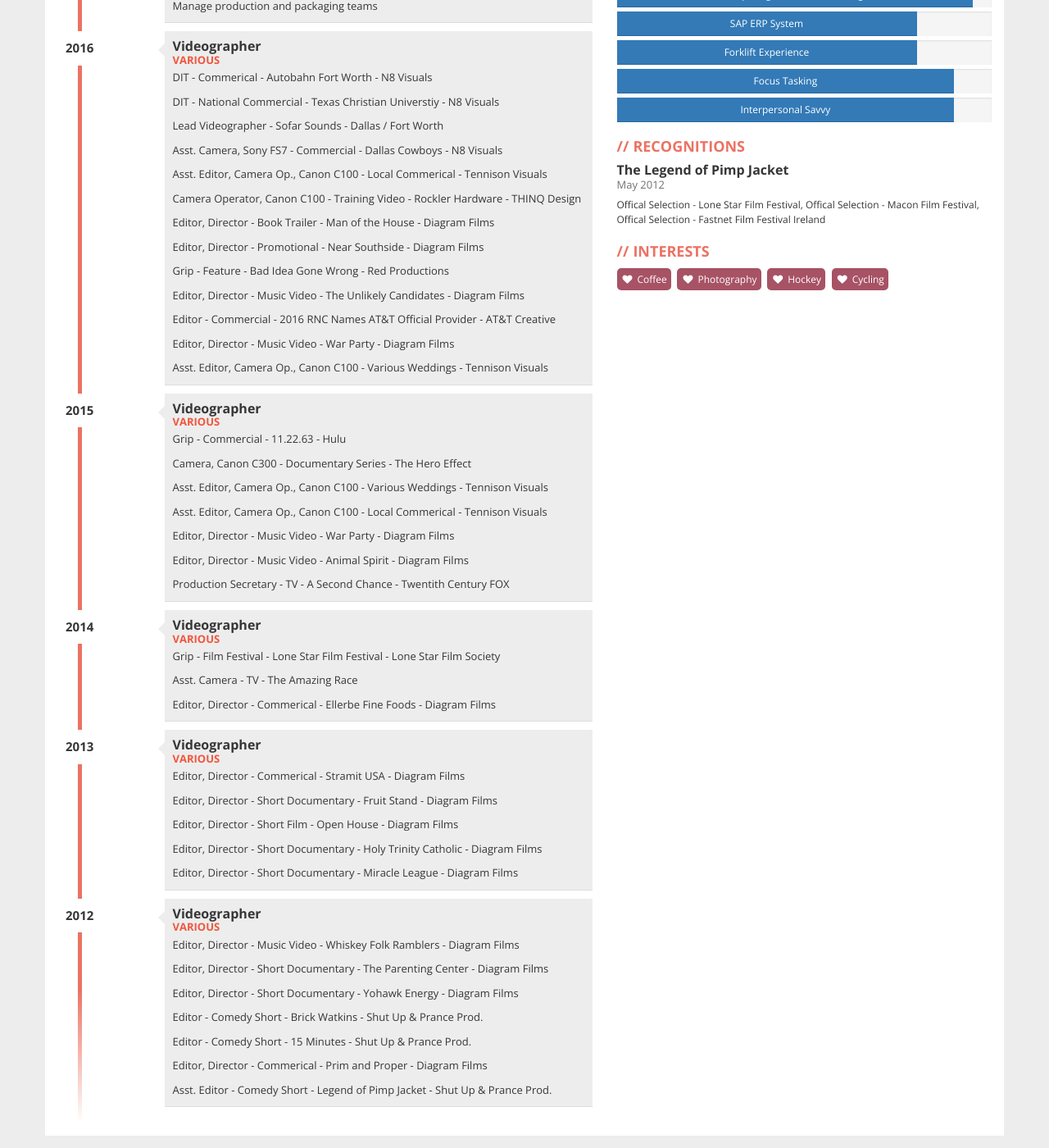
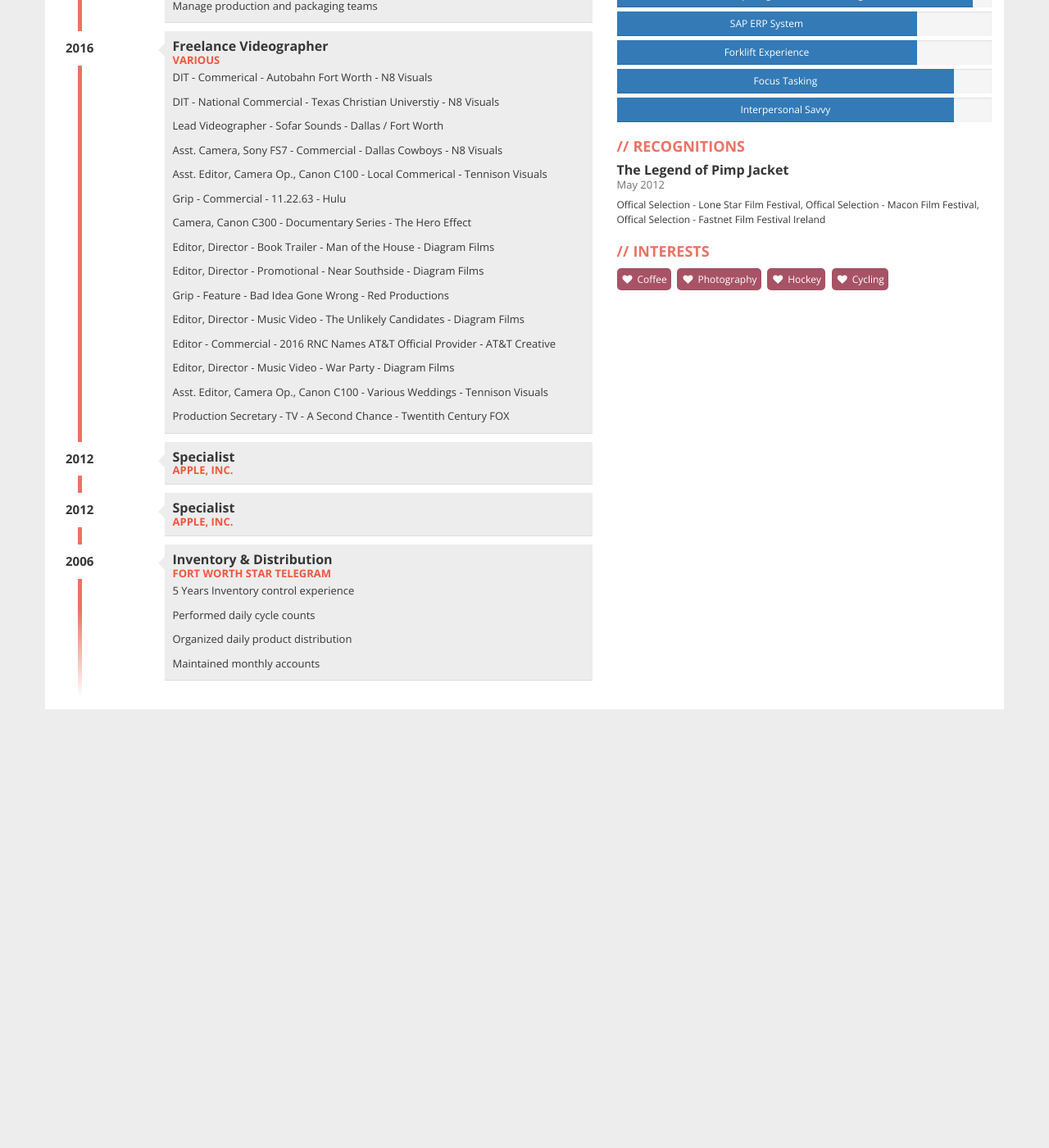
Before and after one commit to Bmbailey/Resume, a Jekyll site: the page built from index.html, in a window 1280 px wide and 1400 px high, scrolled down 608 px. Shown: the whole window at 82% size. Built offline with Jekyll 4.4.1, drawn with Linux system fonts in a browser that asks for light colours; nearby versions of some CDN libraries; after the commit the page ends 1488 px from its top, so only the background shows below that.

Commit message:
Added Star Telegram

```diff
--- a/_data/timeline.yml
+++ b/_data/timeline.yml
@@ -6,7 +6,7 @@
     - Oversee all shipping, receiving and outgoing deliveries
     - Manage production and packaging teams
 
-- title: Videographer
+- title: Freelance Videographer
   company: Various
   year: 2016
   description:
@@ -15,7 +15,8 @@
     - Lead Videographer - Sofar Sounds - Dallas / Fort Worth
     - Asst. Camera, Sony FS7 - Commercial - Dallas Cowboys - N8 Visuals
     - Asst. Editor, Camera Op., Canon C100 - Local Commerical - Tennison Visuals
-    - Camera Operator, Canon C100 - Training Video - Rockler Hardware - THINQ Design
+    - Grip - Commercial - 11.22.63 - Hulu
+    - Camera, Canon C300 - Documentary Series - The Hero Effect
     - Editor, Director - Book Trailer - Man of the House - Diagram Films
     - Editor, Director - Promotional - Near Southside - Diagram Films
     - Grip - Feature - Bad Idea Gone Wrong - Red Productions
@@ -23,45 +24,29 @@
     - Editor - Commercial - 2016 RNC Names AT&T Official Provider - AT&T Creative
     - Editor, Director - Music Video - War Party - Diagram Films
     - Asst. Editor, Camera Op., Canon C100 - Various Weddings - Tennison Visuals
-
-- title: Videographer
-  company: Various
-  year: 2015
-  description:
-    - Grip - Commercial - 11.22.63 - Hulu
-    - Camera, Canon C300 - Documentary Series - The Hero Effect
-    - Asst. Editor, Camera Op., Canon C100 - Various Weddings - Tennison Visuals
-    - Asst. Editor, Camera Op., Canon C100 - Local Commerical - Tennison Visuals
-    - Editor, Director - Music Video - War Party - Diagram Films
-    - Editor, Director - Music Video - Animal Spirit - Diagram Films
     - Production Secretary - TV -  A Second Chance - Twentith Century FOX
 
-- title: Videographer
-  company: Various
-  year: 2014
-  description:
-    - Grip - Film Festival - Lone Star Film Festival - Lone Star Film Society
-    - Asst. Camera - TV - The Amazing Race
-    - Editor, Director - Commerical - Ellerbe Fine Foods - Diagram Films
-
-- title: Videographer
-  company: Various
-  year: 2013
-  description:
-    - Editor, Director - Commerical - Stramit USA - Diagram Films
-    - Editor, Director - Short Documentary - Fruit Stand - Diagram Films
-    - Editor, Director - Short Film - Open House - Diagram Films
-    - Editor, Director - Short Documentary - Holy Trinity Catholic - Diagram Films
-    - Editor, Director - Short Documentary - Miracle League - Diagram Films
-
-- title: Videographer
-  company: Various
+- title: Specialist
+  company: Apple, Inc.
   year: 2012
   description:
-    - Editor, Director - Music Video - Whiskey Folk Ramblers - Diagram Films
-    - Editor, Director - Short Documentary - The Parenting Center - Diagram Films
-    - Editor, Director - Short Documentary - Yohawk Energy - Diagram Films
-    - Editor - Comedy Short - Brick Watkins - Shut Up & Prance Prod.
-    - Editor - Comedy Short - 15 Minutes - Shut Up & Prance Prod.
-    - Editor, Director - Commerical - Prim and Proper - Diagram Films
-    - Asst. Editor - Comedy Short - Legend of Pimp Jacket - Shut Up & Prance Prod.
+    -
+    -
+    -
+
+- title: Specialist
+  company: Apple, Inc.
+  year: 2012
+  description:
+    -
+    -
+    -
+
+- title: Inventory & Distribution
+  company: Fort Worth Star Telegram
+  year: 2006
+  description:
+    - 5 Years Inventory control experience
+    - Performed daily cycle counts
+    - Organized daily product distribution
+    - Maintained monthly accounts
```
